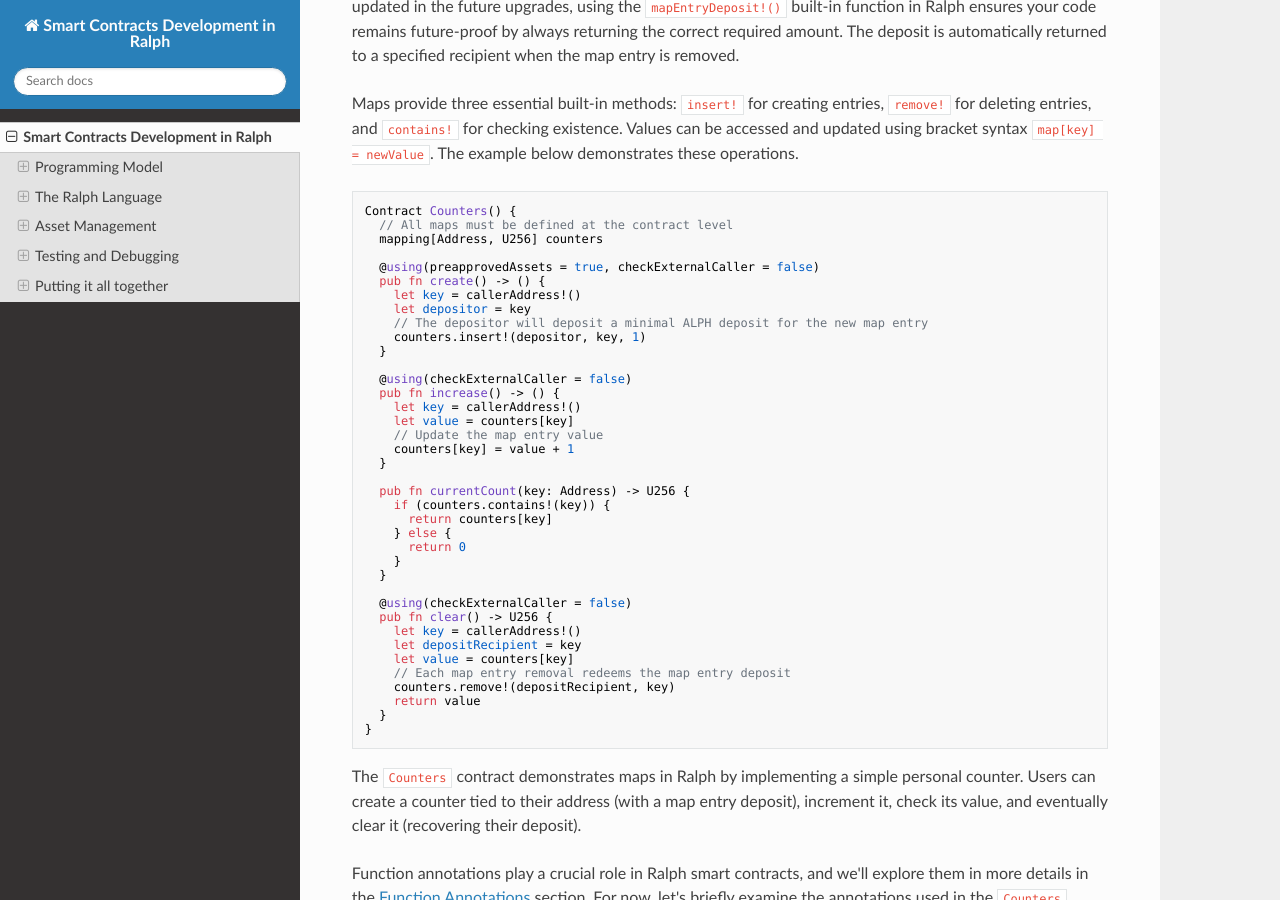
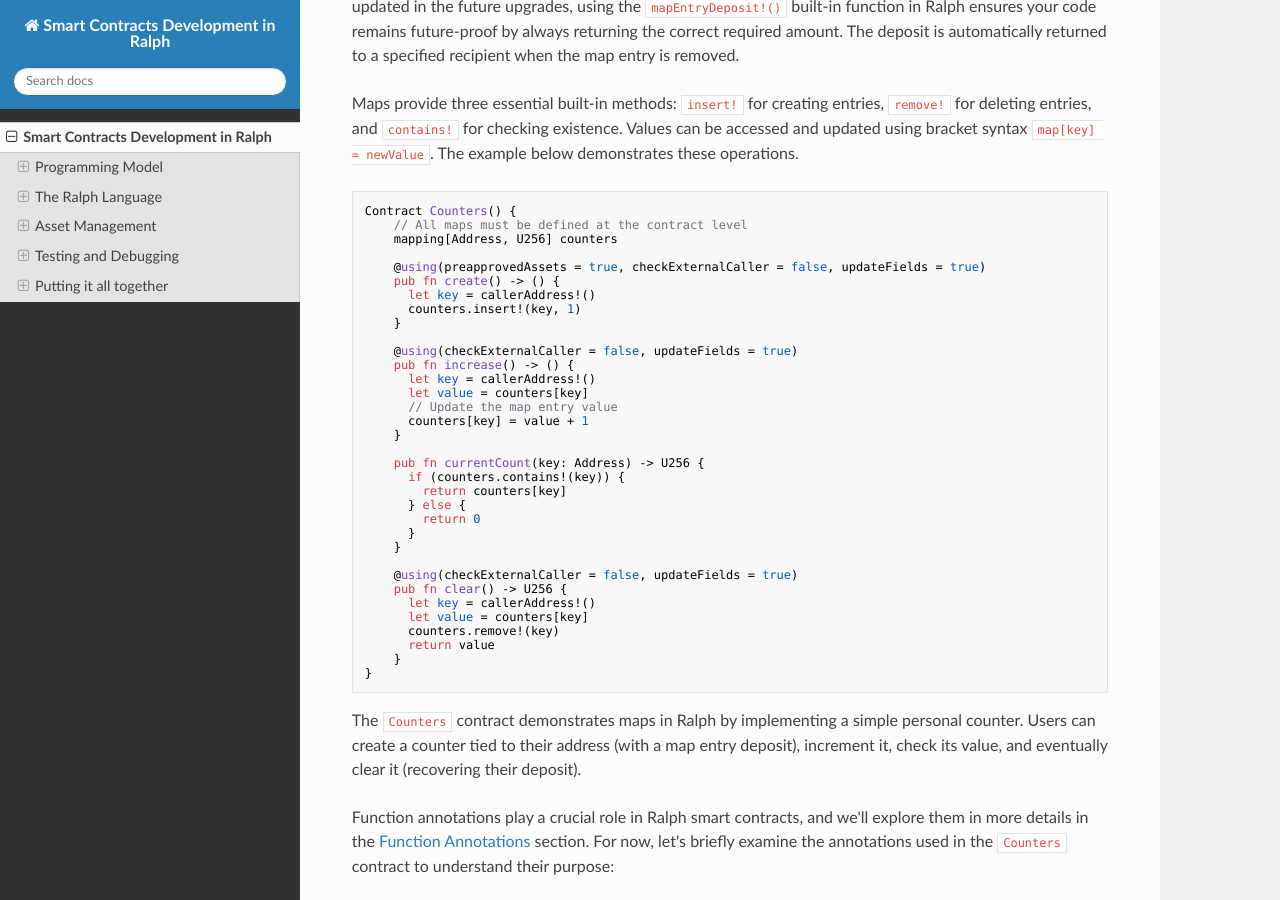
Before and after one commit to alephium/build-smart-contracts-in-ralph, an MkDocs documentation site: the page built from docs/index.md, in a window 1280 px wide and 900 px high, scrolled down 15243 px. Built offline with MkDocs 1.6.1, drawn with Linux system fonts in a browser that asks for light colours; nearby versions of some CDN libraries; some of the changed text lies outside the part shown.

Commit message:
Remove map removal recipient

````diff
--- a/docs/index.md
+++ b/docs/index.md
@@ -650,42 +650,38 @@ Maps provide three essential built-in methods: `insert!` for creating entries, `
 
 ```rust
 Contract Counters() {
-  // All maps must be defined at the contract level
-  mapping[Address, U256] counters
-
-  @using(preapprovedAssets = true, checkExternalCaller = false)
-  pub fn create() -> () {
-    let key = callerAddress!()
-    let depositor = key
-    // The depositor will deposit a minimal ALPH deposit for the new map entry
-    counters.insert!(depositor, key, 1)
-  }
-
-  @using(checkExternalCaller = false)
-  pub fn increase() -> () {
-    let key = callerAddress!()
-    let value = counters[key]
-    // Update the map entry value
-    counters[key] = value + 1
-  }
-
-  pub fn currentCount(key: Address) -> U256 {
-    if (counters.contains!(key)) {
-      return counters[key]
-    } else {
-      return 0
-    }
-  }
-
-  @using(checkExternalCaller = false)
-  pub fn clear() -> U256 {
-    let key = callerAddress!()
-    let depositRecipient = key
-    let value = counters[key]
-    // Each map entry removal redeems the map entry deposit
-    counters.remove!(depositRecipient, key)
-    return value
-  }
+    // All maps must be defined at the contract level
+    mapping[Address, U256] counters
+
+    @using(preapprovedAssets = true, checkExternalCaller = false, updateFields = true)
+    pub fn create() -> () {
+      let key = callerAddress!()
+      counters.insert!(key, 1)
+    }
+
+    @using(checkExternalCaller = false, updateFields = true)
+    pub fn increase() -> () {
+      let key = callerAddress!()
+      let value = counters[key]
+      // Update the map entry value
+      counters[key] = value + 1
+    }
+
+    pub fn currentCount(key: Address) -> U256 {
+      if (counters.contains!(key)) {
+        return counters[key]
+      } else {
+        return 0
+      }
+    }
+
+    @using(checkExternalCaller = false, updateFields = true)
+    pub fn clear() -> U256 {
+      let key = callerAddress!()
+      let value = counters[key]
+      counters.remove!(key)
+      return value
+    }
 }
 ```
 
````
Also changed, not shown: 4 other files.
